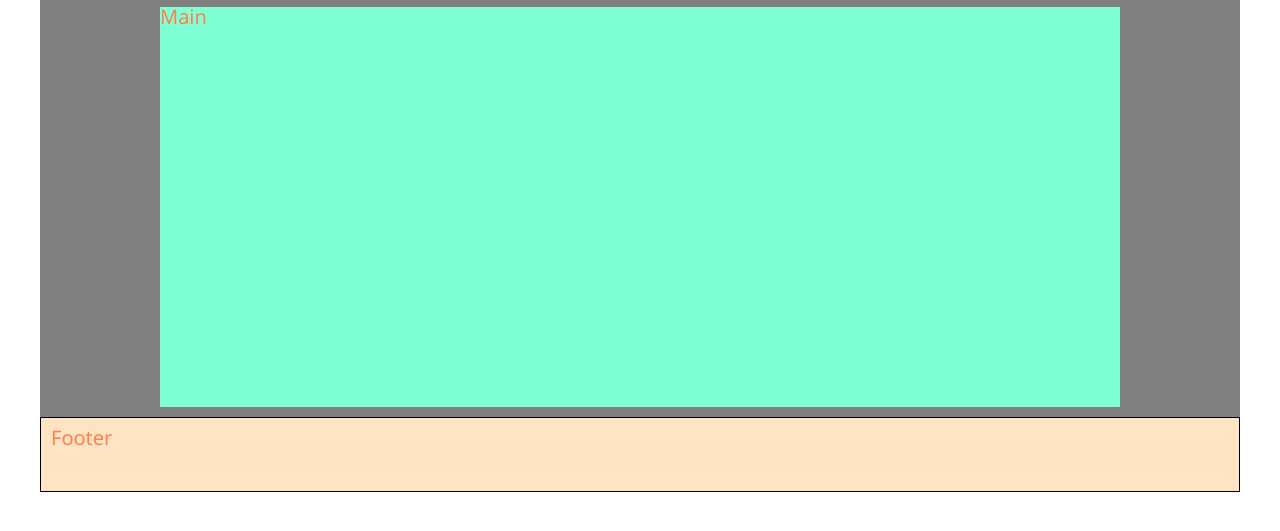
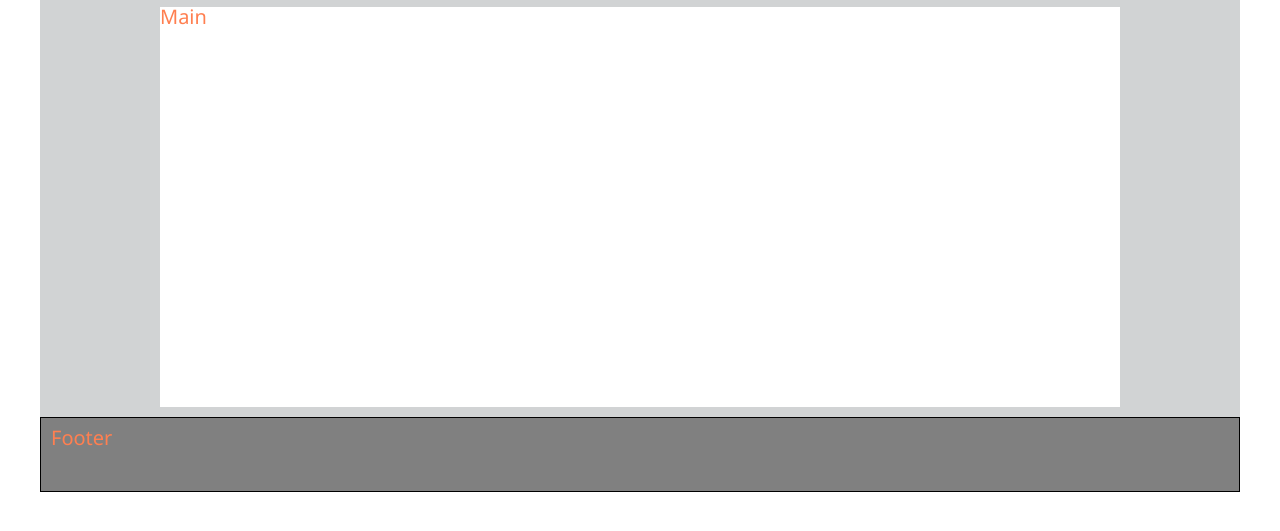
Before and after one commit to hpraveen1983/Basic-Portfolio, a plain HTML site: page index.html in a window 1280 px wide. Shown: the part 103-634 px from the top of the page. Drawn offline with Linux system fonts and the light colour scheme; files whose address does not match are found by name.

Commit message:
updated the colors per requirement

```diff
--- a/assets/css/style.css
+++ b/assets/css/style.css
@@ -15,7 +15,7 @@
     color: coral;
     font-family: 'Segoe UI', Tahoma, Geneva, Verdana, sans-serif;
     font-size: 1.25em;
-    background-color: grey;
+    background-color: rgba(193, 196, 197, 0.74);
   }
 
   header {
@@ -28,7 +28,7 @@
   }
 
   footer {
-    background-color: bisque;
+    background-color:grey;
     width: 1200px;
     height: 75px;
     padding: 10px;
@@ -37,7 +37,7 @@
   }
 
   main {
-      background-color: aquamarine;
+      background-color:white;
       width: 960px;
       height: 400px;
       margin: auto;
```
